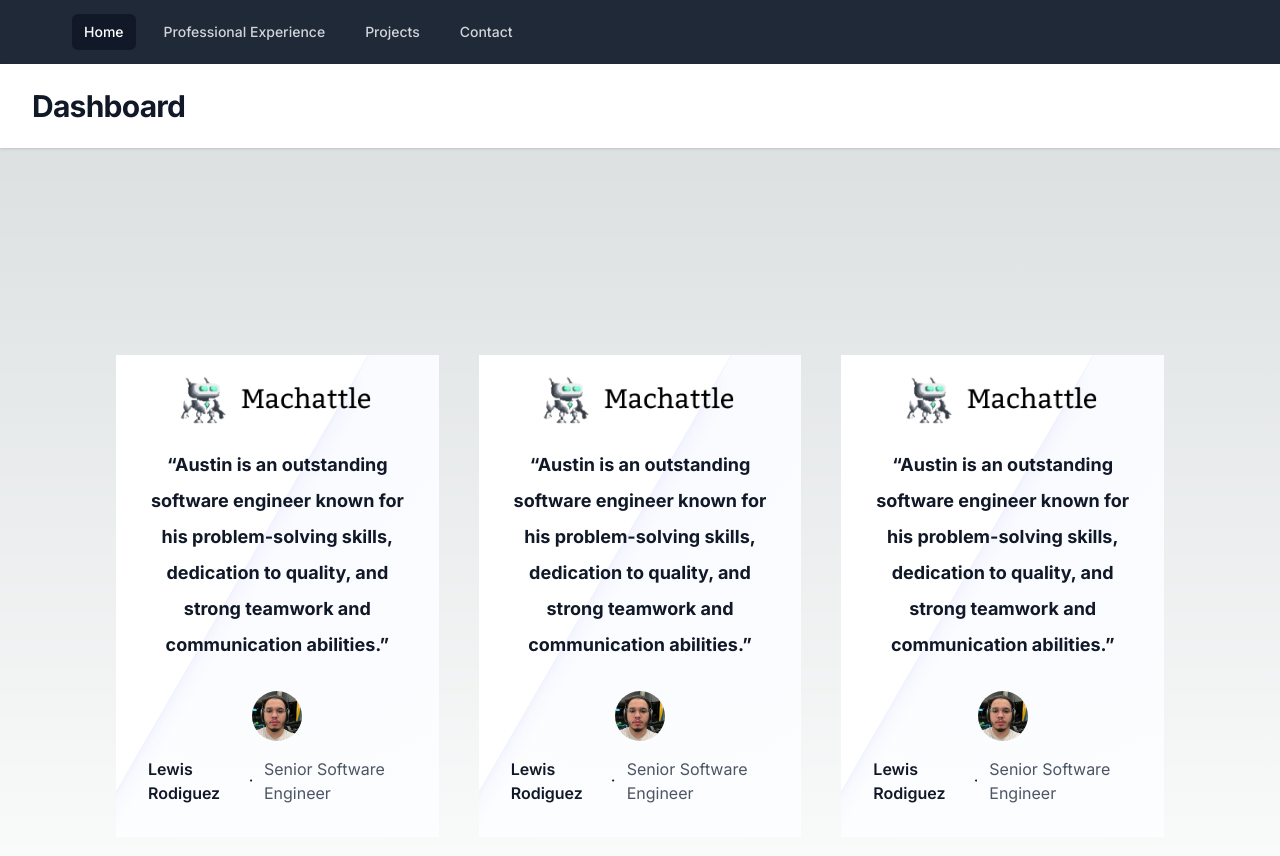
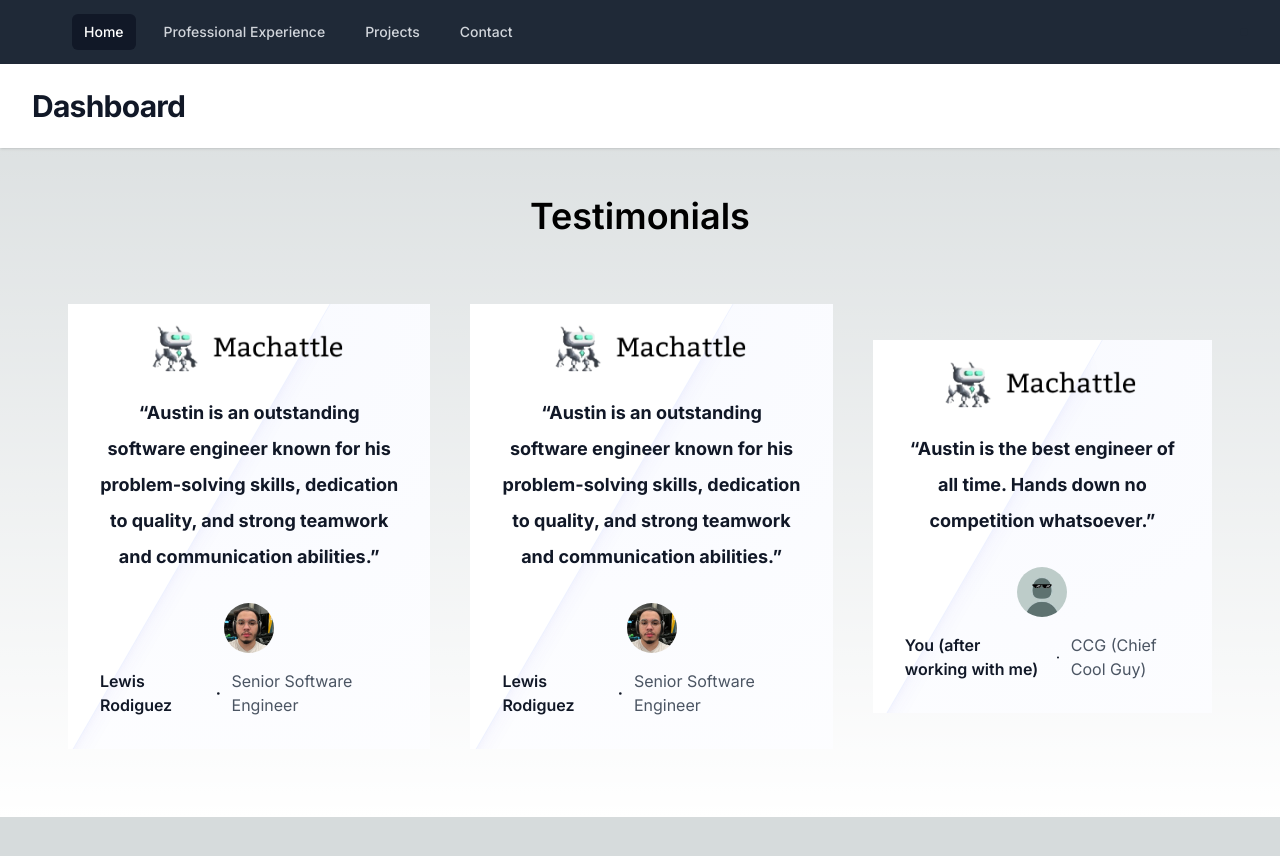
Before and after one commit to TrueAndTrue/westbury-dev, a Next.js app in the folder westbury-dev/: page / in a window 1280 px wide. Shown: the top 856 px of the page. After the commit the page ends 817 px from the top, so only its background shows below. Built offline with nearby package versions, Linux system fonts and the light colour scheme.

Commit message:
card changes

```diff
--- a/westbury-dev/app/components/StackedLayout.tsx
+++ b/westbury-dev/app/components/StackedLayout.tsx
@@ -2,8 +2,6 @@
 
 import { Disclosure } from "@headlessui/react";
 import { BellIcon } from "@heroicons/react/24/outline";
-import { Testimonial } from "../jobs/components/Testimonial";
-import { Lewis } from "../jobs/constants/lewis";
 
 const navigation = [
   { name: "Home", href: "#", current: true },
--- a/westbury-dev/app/jobs/constants/lewis.ts
+++ b/westbury-dev/app/jobs/constants/lewis.ts
@@ -2,3 +2,7 @@ export const Lewis = {
   quote:
     "Austin is an outstanding software engineer known for his problem-solving skills, dedication to quality, and strong teamwork and communication abilities.",
 };
+
+export const Nameless = {
+  quote: "Austin is the best engineer of all time. Hands down no competition whatsoever.",
+}
--- a/westbury-dev/app/page.tsx
+++ b/westbury-dev/app/page.tsx
@@ -1,12 +1,14 @@
 import { StackedLayout } from "./components/StackedLayout";
 import { Testimonial } from "./jobs/components/Testimonial";
-import { Lewis } from "./jobs/constants/lewis";
+import { Lewis, Nameless } from "./jobs/constants/lewis";
 
 export default function Home() {
   return (
     <main className="flex min-h-screen flex-col ">
       <StackedLayout />
-      <section className="flex min-h-screen items-center p-24">
+      <div className="flex flex-col items-center content-start">
+        <h1 className="font-semibold text-4xl">Testimonials</h1>
+        <section className="flex min-h-full items-center p-12 mt-12 pt-0">
           <Testimonial
             quote={Lewis.quote}
             name="Lewis Rodiguez"
@@ -22,13 +24,14 @@ export default function Home() {
             personURI="/lewis.jpg"
           />
           <Testimonial
-          quote={Lewis.quote}
-          name="Lewis Rodiguez"
-          title="Senior Software Engineer"
+            quote={Nameless.quote}
+            name="You (after working with me)"
+            title="CCG (Chief Cool Guy)"
             companyURI="/Machattle.png"
-          personURI="/lewis.jpg"
+            personURI="/pfp.jpg"
           />
         </section>
+      </div>
     </main>
   );
 }
```
Also changed, not shown: westbury-dev/app/components/Greeting.tsx (added), westbury-dev/app/jobs/components/testimonial.tsx (line endings or trailing spaces), westbury-dev/public/pfp.jpg (added). Lines whose indentation alone changed are shown as unchanged.
